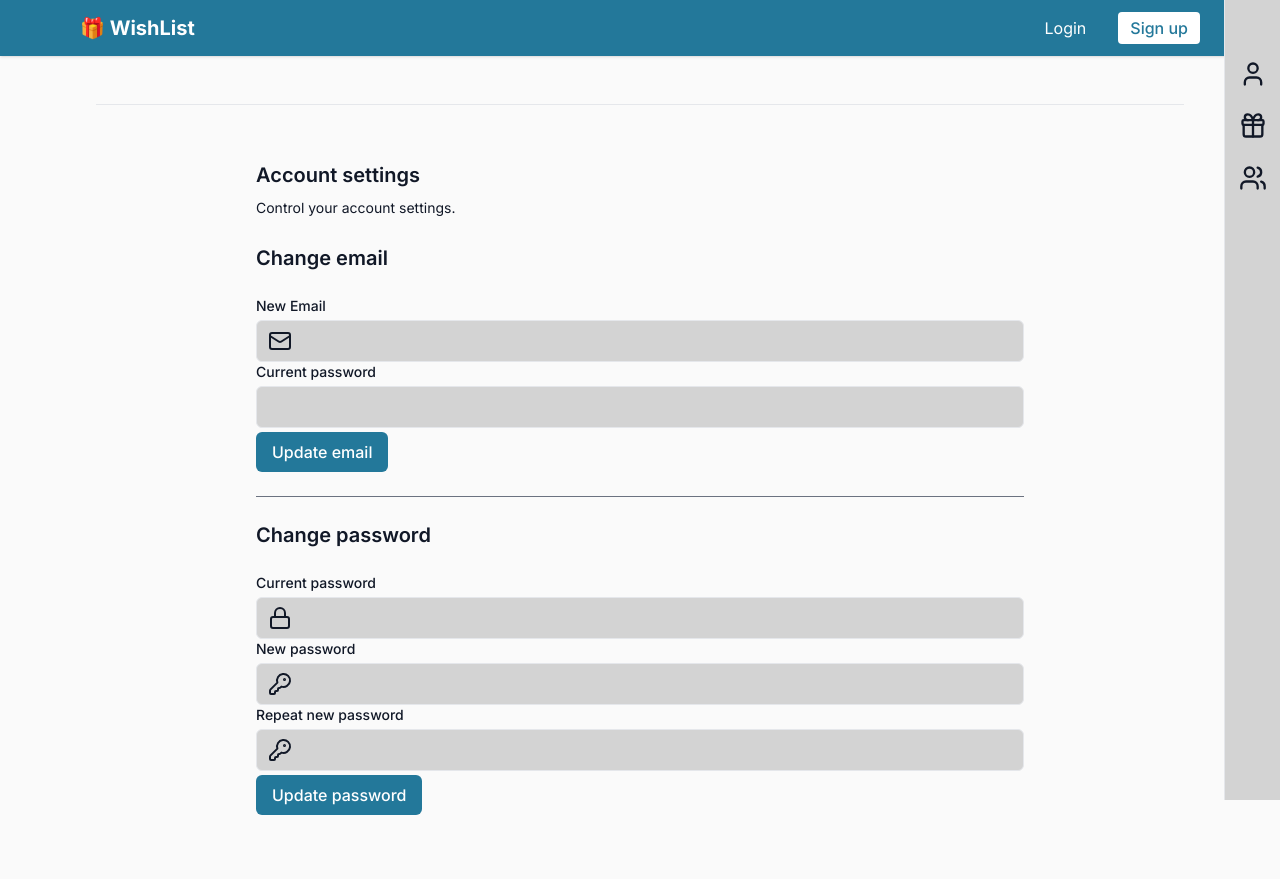
After one commit to Eramcheg/WishListApp, a Django app: template templates/profiles/account_settings.html in a window 1280 px wide. The commit adds this page. Run offline with Django 5.2, Linux system fonts and the light colour scheme; the template is opened without the code that fills it, so the values that code supplies are empty; some libraries are stand-ins or nearby versions.

Commit message:
Update: * Add wishlists normal truncation to items
* Add account settings with change password and change email functions

```diff
--- a/profiles/urls.py
+++ b/profiles/urls.py
@@ -8,6 +8,7 @@ urlpatterns = [
     path("", views.ProfileView.as_view(), name="profile_root"),
     # /profile/settings/ → минимальные настройки
     path("privacy-settings/", views.PrivacySettingsView.as_view(), name="privacy_settings"),
+    path("account-settings/", views.AccountSettingsView.as_view(), name="account_settings"),
     path("general-settings/", views.GeneralSettingsView.as_view(), name="general_settings"),
     path(
         "appearance-settings/", views.AppearanceSettingsView.as_view(), name="appearance_settings"
--- a/static/css/styles.css
+++ b/static/css/styles.css
@@ -270,12 +270,6 @@
   .z-50 {
     z-index: 50;
   }
-  .col-span-2 {
-    grid-column: span 2 / span 2;
-  }
-  .col-span-3 {
-    grid-column: span 3 / span 3;
-  }
   .col-span-full {
     grid-column: 1 / -1;
   }
@@ -308,6 +302,9 @@
   }
   .mt-24 {
     margin-top: calc(var(--spacing) * 24);
+  }
+  .mt-auto {
+    margin-top: auto;
   }
   .mr-2 {
     margin-right: calc(var(--spacing) * 2);
@@ -496,6 +493,9 @@
   }
   .flex-1 {
     flex: 1;
+  }
+  .grow {
+    flex-grow: 1;
   }
   .cursor-pointer {
     cursor: pointer;
--- a/templates/lists/wishlist_detail.html
+++ b/templates/lists/wishlist_detail.html
@@ -41,6 +41,7 @@
                   <a href="{% url 'wishlist_edit' object.slug %}" class="block px-3 py-2 rounded hover:bg-border/80">Edit wishlist</a>
                   <a href="{% url 'items_bulk_add' object.slug %}" class="block px-3 py-2 rounded hover:bg-border/80">Add multiple</a>
                   <a href="{% url 'items_import' object.slug %}" class="block px-3 py-2 rounded hover:bg-border/80">Import</a>
+                  <a href="{% url 'wishlist_access' object.slug %}" class="block px-3 py-2 rounded hover:bg-border/80">Co-authors</a>
                   {% if object.share_token %}
 {#                      <p class="text-sm">Anyone with this link can view your wishlist:</p>#}
 
@@ -54,9 +55,8 @@
                         <button type="submit" class="cursor-pointer">Generate share link</button>
                       </form>
                   {% endif %}
-                  <a href="{% url 'wishlist_access' object.slug %}" class="block px-3 py-2 rounded hover:bg-border/80">Co-authors</a>
                   {% if object.is_public %}
-                    <a href="{% url 'public_wl_detail' object.slug %}" class="block px-3 py-2 rounded hover:bg-border/80">Open public link</a>
+                    <a href="{% url 'public_wl_detail' object.slug %}" class="block px-3 py-2 rounded hover:bg-border/80">Preview</a>
                   {% endif %}
                   <div class="my-1 border-t border-border/60"></div>
                   <a href="{% url 'wishlist_delete' object.slug %}" class="block px-3 py-2 rounded text-error hover:bg-error/10">Delete</a>
@@ -84,7 +84,7 @@
                 {% url 'item_edit' wishlist_slug=object.slug item_slug=item.slug as edit_url %}
                 {% url 'item_delete' wishlist_slug=object.slug item_slug=item.slug as delete_url %}
                 {% with action_html='<a href="'|add:edit_url|add:'" class="btn btn-secondary btn-xsm">Edit</a> <a href="'|add:delete_url|add:'" class="btn btn-danger btn-xsm">Delete</a>'%}
-                    <li>
+                    <li class="h-full">
                       {% include "partials/card_tile.html" with href=item.url image_url=item.image_url title=item.title subtitle=item.note actions=action_html to_trunk=True%}
                     </li>
                 {% endwith %}
--- a/templates/lists/wishlist_public.html
+++ b/templates/lists/wishlist_public.html
@@ -23,7 +23,7 @@
 <ul id="tile-grid" class="grid gap-3 sm:grid-cols-2 lg:grid-cols-2" aria-busy="false">
   {% for item in object_list %}
     <li>
-      {% include "partials/card_tile.html" with href=item.url image_url=item.image_url title=item.title subtitle=item.note actions=action_html %}
+      {% include "partials/card_tile.html" with href=item.url image_url=item.image_url title=item.title subtitle=item.note actions=action_html to_trunk=True %}
     </li>
   {% empty %}
     {% include "partials/empty_state.html" %}
--- a/templates/lists/wishlist_shared.html
+++ b/templates/lists/wishlist_shared.html
@@ -10,8 +10,8 @@
 {% include "partials/pagination.html" %}
 <ul class="grid gap-3 sm:grid-cols-2 lg:grid-cols-2" aria-busy="false">
     {% for item in object_list %}
-        <li>
-            {% include "partials/card_tile.html" with href=item.url image_url=item.image_url title=item.title subtitle=item.note actions=action_html%}
+        <li class="h-full">
+            {% include "partials/card_tile.html" with href=item.url image_url=item.image_url title=item.title subtitle=item.note actions=action_html to_trunk=True %}
         </li>
     {% empty %}
         {% include "partials/empty_state.html" %}
--- /dev/null
+++ b/templates/profiles/account_settings.html
@@ -0,0 +1,124 @@
+{% extends "profiles/settings_base.html" %}
+{% block settings_tabs%}
+    {% include "partials/tabs.html" with tabs=tabs active="account" aria_label="Account" %}
+{% endblock %}
+
+{% block settings_content %}
+  <h1 class="text-xl font-semibold mb-2">Account settings</h1>
+  <p class="text-sm text-muted-foreground mb-6">
+    Control your account settings.
+  </p>
+      <h3>Change email</h3>
+      <form method="post">
+          {% csrf_token %}
+          {{ email_form.non_field_errors }}
+          <div class="form-field">
+            <label for="id_email" class="form-label">New Email</label>
+
+            <div class="with-icon">
+              <span class="icon-left">
+                <i data-lucide="mail" class="w-6 h-6"></i>
+              </span>
+              <input
+                id="id_email"
+                name="email"
+                type="email"
+                class="inp-text pl-icon {% if email_form.email.errors %}is-invalid{% endif %}"
+                autocomplete="email"
+                value="{{ email_form.email.value|default_if_none:'' }}"
+              >
+            </div>
+
+            {% if email_form.email.errors %}
+              <p class="form-error">{{ email_form.email.errors|join:", " }}</p>
+            {% endif %}
+          </div>
+          <div class="form-field">
+            <label for="id_current_password" class="form-label">Current password</label>
+            <div class="with-icon">
+                <input
+                  id="id_current_password"
+                  name="current_password"
+                  type="password"
+                  class="inp-pass pr-icon {% if email_form.current_password.errors %}is-invalid{% endif %}"
+                  autocomplete="new-password"
+                >
+            </div>
+            {% if email_form.current_password.errors %}
+              <p class="form-error">{{ email_form.current_password.errors|join:", " }}</p>
+            {% endif %}
+          </div>
+          <button type="submit" name="email_submit" class="btn btn-primary mt-1">Update email</button>
+      </form>
+      <hr>
+
+      <h3>Change password</h3>
+      <form method="post">
+          {% csrf_token %}
+          {{ password_form.non_field_errors }}
+          <div class="form-field">
+            <label for="id_old_password" class="form-label">Current password</label>
+
+            <div class="with-icon">
+              <span class="icon-left">
+                <i data-lucide="lock" class="w-6 h-6"></i>
+              </span>
+              <input
+                id="id_old_password"
+                name="old_password"
+                type="password"
+                class="inp-pass pl-icon {% if password_form.old_password.errors %}is-invalid{% endif %}"
+                autocomplete="new-password"
+              >
+            </div>
+
+            {% if password_form.old_password.errors %}
+              <p class="form-error">{{ password_form.old_password.errors|join:", " }}</p>
+            {% endif %}
+          </div>
+
+          <div class="form-field">
+            <label for="id_new_password1" class="form-label">New password</label>
+
+            <div class="with-icon">
+              <span class="icon-left">
+                <i data-lucide="key-round" class="w-6 h-6"></i>
+              </span>
+              <input
+                id="id_new_password1"
+                name="new_password1"
+                type="password"
+                class="inp-pass pl-icon {% if password_form.new_password1.errors %}is-invalid{% endif %}"
+                autocomplete="new-password"
+              >
+            </div>
+
+            {% if password_form.new_password1.errors %}
+              <p class="form-error">{{ password_form.new_password1.errors|join:", " }}</p>
+            {% endif %}
+          </div>
+          <div class="form-field">
+            <label for="id_new_password2" class="form-label">Repeat new password</label>
+
+            <div class="with-icon">
+              <span class="icon-left">
+                <i data-lucide="key-round" class="w-6 h-6"></i>
+              </span>
+              <input
+                id="id_new_password2"
+                name="new_password2"
+                type="password"
+                class="inp-pass pl-icon {% if password_form.new_password2.errors %}is-invalid{% endif %}"
+                autocomplete="off"
+              >
+            </div>
+
+            {% if password_form.new_password2.errors %}
+              <p class="form-error">{{ password_form.new_password2.errors|join:", " }}</p>
+            {% endif %}
+          </div>
+          <button type="submit" name="password_submit" class="btn btn-primary mt-1">
+            Update password
+          </button>
+      </form>
+{% endblock %}
```
Also changed, not shown: accounts/forms.py (+28 -0 lines), profiles/views.py (+70 -2 lines), templates/partials/card_tile.html (+4 -6 lines).
